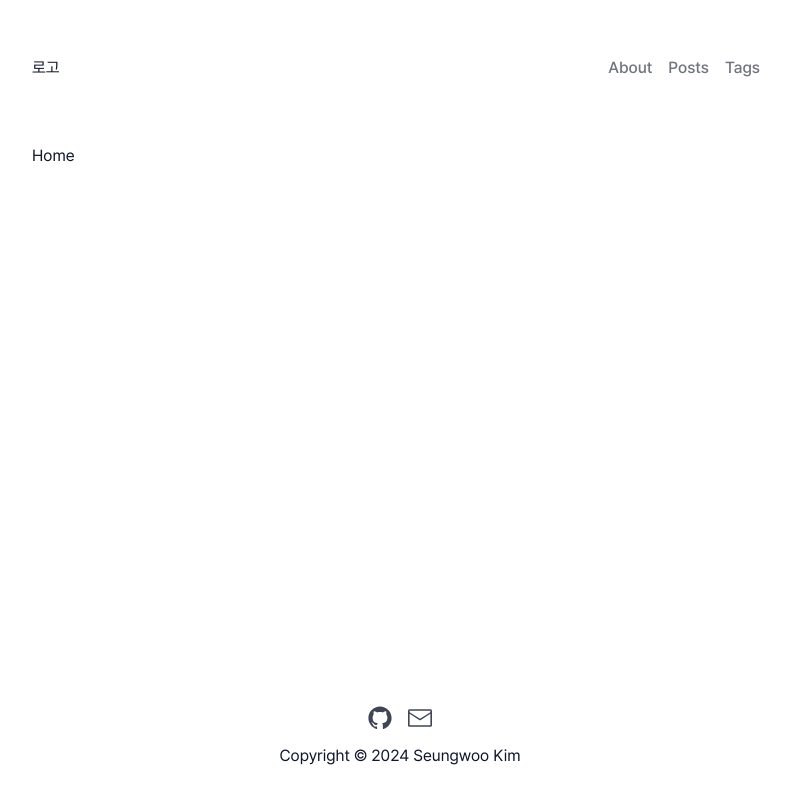
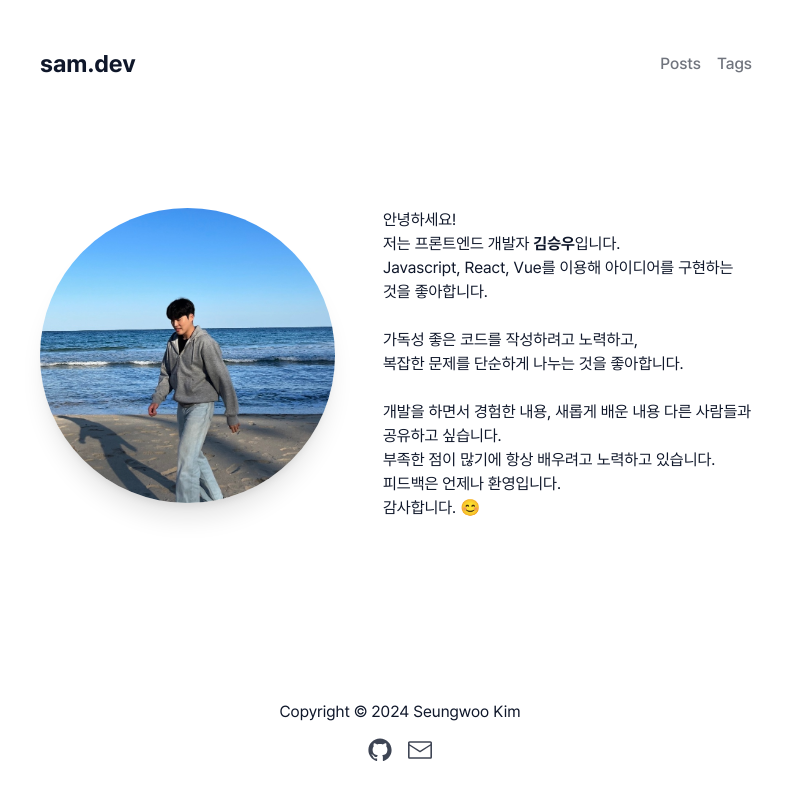
Before and after one commit to kyh196201/seungwoo.dev, a Next.js app: page / in a window 1280 px wide. Shown: the whole page, without its empty margins (240-1030 px from the left). Built offline with nearby package versions, Linux system fonts and the light colour scheme.

Commit message:
feat: home 페이지 마크업 및 전체적인 레이아웃 디자인 수정

```diff
--- a/src/app/layout.tsx
+++ b/src/app/layout.tsx
@@ -8,12 +8,17 @@ export default function RootLayout({ children }: { children: React.ReactNode })
   return (
     <html lang="ko">
       <body
-        className={`${pretendard.className} flex flex-col pt-14 pb-8 px-4 mx-auto max-w-3xl min-w-[320px] min-h-screen`}
+        className={`${pretendard.className} flex flex-col py-8 px-4 mx-auto max-w-3xl min-w-[320px] min-h-screen xs:pt-12 xs:px-6`}
       >
         <header className={`flex items-center justify-between mb-16`}>
           {/* 로고 */}
           <h1>
-            <Link href={`/`}>로고</Link>
+            <Link
+              href={`/`}
+              className={`flex items-center gap-1 text-2xl font-bold`}
+            >
+              <span>sam.dev</span>
+            </Link>
           </h1>
 
           <Nav />
--- a/src/app/page.tsx
+++ b/src/app/page.tsx
@@ -1,11 +1,51 @@
 import { Metadata } from 'next'
 import { DEFAULT_METADATA } from '@/utils/metadata'
 import PageLayout from '@/components/page-layout'
+import Image from 'next/image'
+import profileImage from '../../public/profile.jpg'
 
 export const metadata: Metadata = {
   ...DEFAULT_METADATA,
 }
 
 export default function Home() {
-  return <PageLayout>Home</PageLayout>
+  return (
+    <PageLayout>
+      <div className={``}>
+        <div className={`flex flex-col sm:flex-row xs:pt-12 sm:pt-16`}>
+          <div
+            className={`overflow-hidden self-center w-40 mb-4 rounded-full shadow-xl xs:w-52 xs:mb-8 sm:mr-6 sm:self-start sm:w-64 lg:w-96 lg:mr-12`}
+          >
+            <Image
+              src={profileImage}
+              alt="Seungwoo Kim"
+              placeholder="blur"
+              className={`block w-full`}
+            />
+          </div>
+          <p className={`break-keep text-sm xs:text-base`}>
+            안녕하세요!
+            <br />
+            저는 프론트엔드 개발자 <strong>김승우</strong>입니다.
+            <br />
+            Javascript, React, Vue를 이용해 아이디어를 구현하는 것을 좋아합니다.
+            <br />
+            <br />
+            가독성 좋은 코드를 작성하려고 노력하고,
+            <br />
+            복잡한 문제를 단순하게 나누는 것을 좋아합니다.
+            <br />
+            <br />
+            개발을 하면서 경험한 내용, 새롭게 배운 내용 다른 사람들과 공유하고 싶습니다.
+            <br />
+            부족한 점이 많기에 항상 배우려고 노력하고 있습니다.
+            <br />
+            피드백은 언제나 환영입니다.
+            <br />
+            감사합니다. 😊
+          </p>
+        </div>
+      </div>
+    </PageLayout>
+  )
 }
--- a/src/components/footer.tsx
+++ b/src/components/footer.tsx
@@ -5,8 +5,10 @@ type Props = {}
 
 const Footer = ({}: Props) => {
   return (
-    <footer>
-      <div className={`flex justify-center mt-16`}>
+    <footer className={`mt-12`}>
+      <p className={`text-sm text-center xs:text-base`}>Copyright &copy; 2024 Seungwoo Kim</p>
+
+      <div className={`flex justify-center xs:mt-2`}>
         <Button
           asChild
           size={'icon'}
@@ -17,7 +19,7 @@ const Footer = ({}: Props) => {
             href="https://github.com/kyh196201"
             target="_blank"
           >
-            <GitHubLogoIcon className={`w-6 h-6`} />
+            <GitHubLogoIcon className={`w-5 h-5 xs:w-6 xs:h-6`} />
             <span className={`sr-only`}>visit kyh196201 github</span>
           </a>
         </Button>
@@ -30,12 +32,10 @@ const Footer = ({}: Props) => {
         >
           <a href="mailto:kyh196201@gmail.com">
             <span className={`sr-only`}>send email to kyh196201@gmail.com</span>
-            <EnvelopeClosedIcon className={`w-6 h-6`} />
+            <EnvelopeClosedIcon className={`w-5 h-5 xs:w-6 xs:h-6`} />
           </a>
         </Button>
       </div>
-
-      <p className={`mt-2 text-center text-base`}>Copyright &copy; 2024 Seungwoo Kim</p>
     </footer>
   )
 }
--- a/src/constants/navLinks.ts
+++ b/src/constants/navLinks.ts
@@ -1,5 +1,5 @@
 const navLinks: { title: string; link: string }[] = [
-  { title: 'About', link: '/about' },
+  // { title: 'About', link: '/about' },
   { title: 'Posts', link: '/posts' },
   { title: 'Tags', link: '/tags' },
 ]
```
Also changed, not shown: public/profile.jpg (added).
